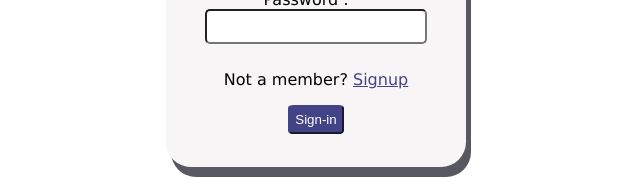
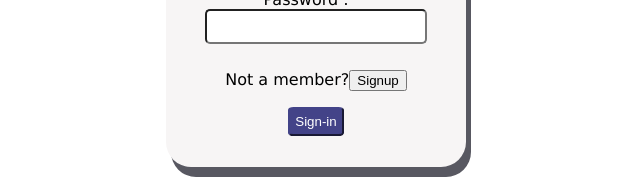
Before and after one commit to Batoul-Alsayyed/Survey-Builder, a React (Create React App) app in the folder my-react-app/: page / in a window 1280 px wide. Shown: the part 281-460 px from the top of the page, without its empty margins (324-964 px from the left). Built offline with nearby package versions, Linux system fonts and the light colour scheme.

Commit message:
Adding signup on click handler

```diff
--- a/my-react-app/src/Signin.js
+++ b/my-react-app/src/Signin.js
@@ -1,6 +1,24 @@
 import React from 'react'
+import Register from './Register';
+import { useNavigate } from 'react-router-dom';
+import { Router } from 'react-router';
+import { BrowserRouter, Route,Routes, Link } from "react-router-dom";
+
 
 export default function Signin() {
+// let history = useHistory();
+        <Routes>
+          <Route path="/Register" element={<Register />} />
+
+        </Routes>
+  function signupOnClick(){
+    console.log("clicked!");
+    <BrowserRouter>
+    var navigate = useNavigate();
+    navigate('/Register')
+    </BrowserRouter>
+
+  }
   return (
     <div>
       <div className='container2'>
@@ -20,10 +38,15 @@ export default function Signin() {
     <input type="text"/>
     </div>
 
-    <p>Not a member? <a href='#'>Signup</a></p>
+    <p>Not a member?
+    <button onClick={signupOnClick}>Signup</button>
+    </p>
     <button className='RegisterBtn'>Sign-in</button>
 
     </div>
     </div>
+
   )
+
+
 }
```
